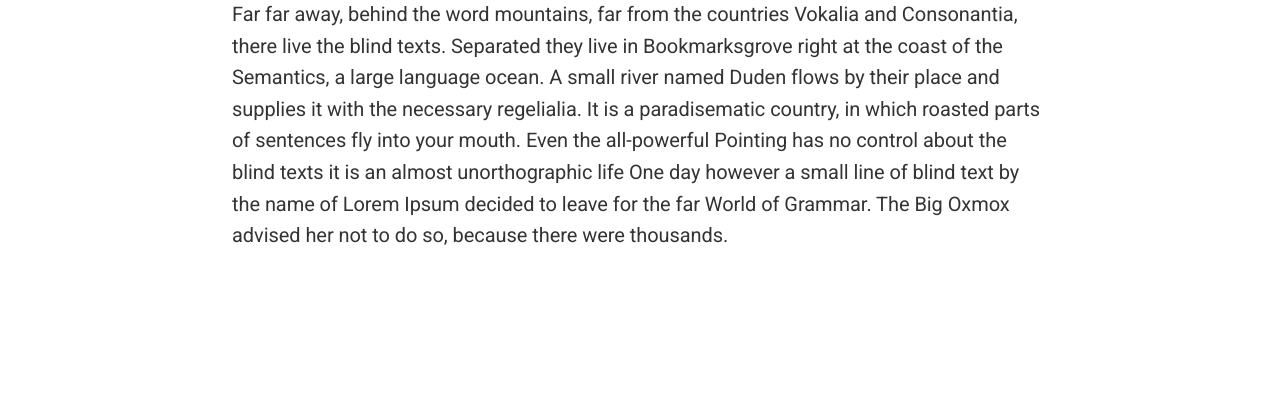
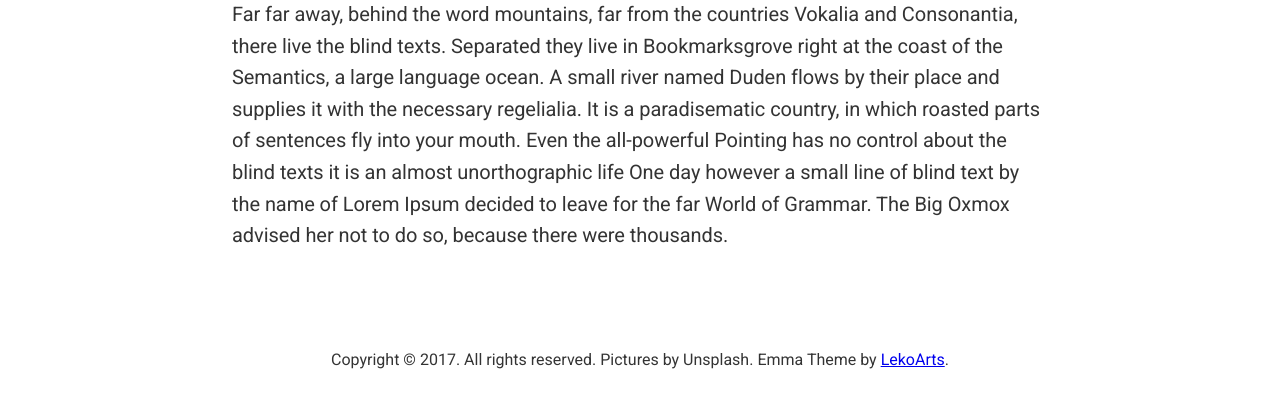
Before and after one commit to LekoArts/gatsby-starter-portfolio-emma, a Gatsby site: page /contact in a window 1280 px wide. Shown: the part 365-772 px from the top of the page. Built offline with nearby package versions, Linux system fonts and the light colour scheme; Gatsby itself is replaced by a stand-in of ours; some packages are replaced by stand-ins of ours.

Commit message:
Small footer fix

```diff
--- a/src/pages/contact.jsx
+++ b/src/pages/contact.jsx
@@ -2,6 +2,7 @@ import React from 'react'
 import Helmet from 'react-helmet'
 import Header from '../components/Header/Header'
 import Container from '../components/Container/Container'
+import Footer from '../components/Footer/Footer'
 import config from '../../config/SiteConfig'
 
 export default class Contact extends React.Component {
@@ -26,6 +27,7 @@ export default class Contact extends React.Component {
             there were thousands.
 					</p>
 				</Container>
+				<Footer />
 			</div>
 		)
 	}
```
